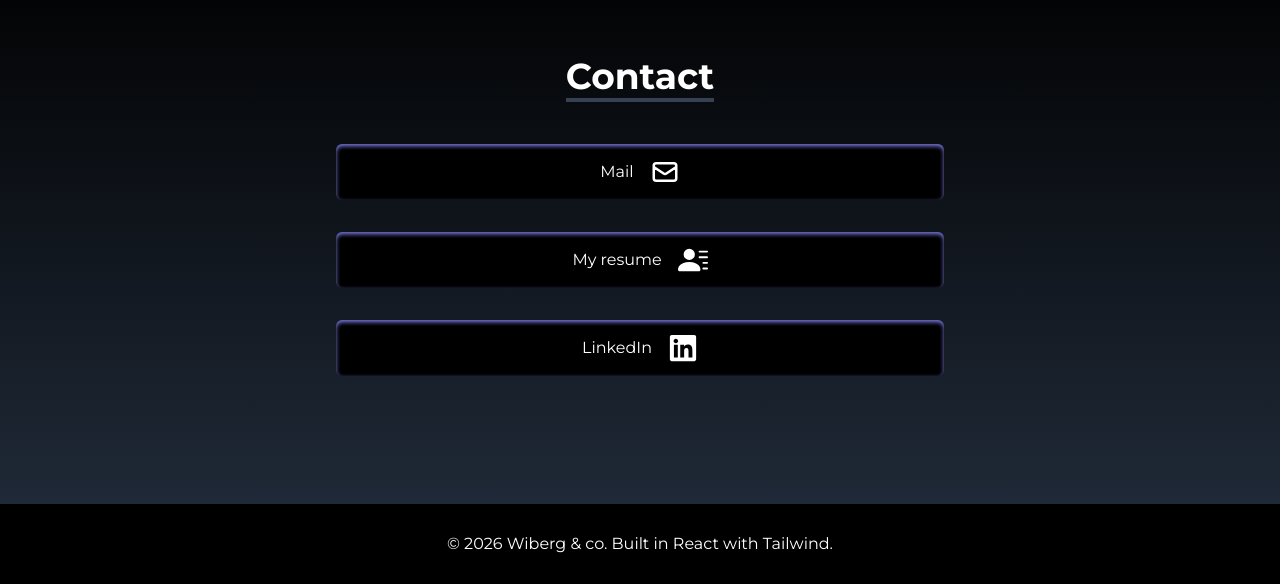
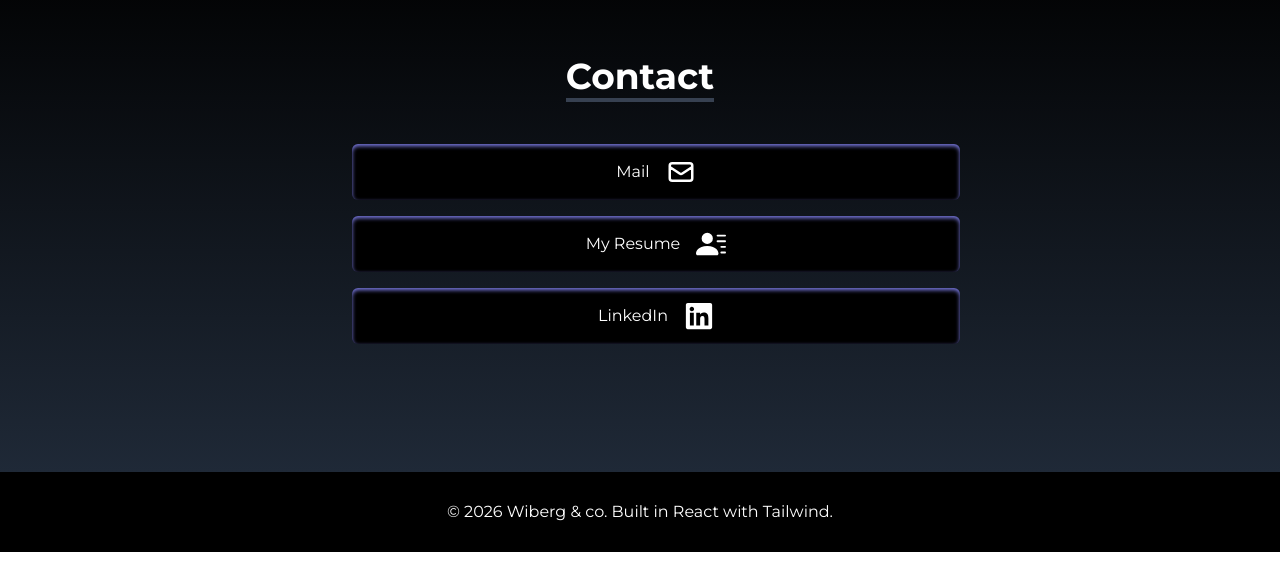
Before and after one commit to MatildaViberg/Portfolio, a React (Create React App) app: page / in a window 1280 px wide. Shown: the part 5218-5802 px from the top of the page. After the commit the page ends 5770 px from the top, so only its background shows below. Built offline with nearby package versions, Linux system fonts and the light colour scheme; a web font is replaced by a local one.

Commit message:
updated links modal

```diff
--- a/src/Components/Contact.jsx
+++ b/src/Components/Contact.jsx
@@ -1,34 +1,50 @@
-import React from "react";
+import React, { useState } from "react";
 import { FaLinkedin } from "react-icons/fa";
 import { HiOutlineMail } from "react-icons/hi";
 import { BsFillPersonLinesFill } from "react-icons/bs";
-
-
-
+import { FaTimes } from "react-icons/fa";
 
 export default function Contact() {
+  const [showModal, setShowModal] = useState(false);
+  const [copied, setCopied] = useState(false);
+
+  const copyEmail = async () => {
+    try {
+      await navigator.clipboard.writeText(
+        "matildawiberg93@gmail.com"
+      );
+
+      setCopied(true);
+
+      setTimeout(() => {
+        setCopied(false);
+      }, 2000);
+    } catch (error) {
+      console.error("Failed to copy email:", error);
+    }
+  };
+
   const links = [
-
     {
       id: 1,
+      type: "modal",
       child: (
         <>
           Mail <HiOutlineMail size={30} />
         </>
       ),
-      href: "mailto:matildawiberg93@gmail.com",
     },
     {
       id: 2,
       child: (
         <>
-          My resume <BsFillPersonLinesFill size={30} />
+          My Resume <BsFillPersonLinesFill size={30} />
         </>
       ),
-      href: "/CVMatildaViberg.pdf",
-      style: "rounded-br-md",
+      href: "/CV_Matilda_Viberg_English.pdf",
       target: "_blank",
       rel: "noopener noreferrer",
+      style: "rounded-br-md",
     },
     {
       id: 3,
@@ -38,44 +54,110 @@ export default function Contact() {
         </>
       ),
       href: "https://www.linkedin.com/in/matilda-viberg/",
+      target: "_blank",
+      rel: "noopener noreferrer",
       style: "rounded-tr-md",
     },
   ];
+
   return (
-    <section className="bg-gradient-to-b from-black to-gray-800 w-full text-white py-24" name="contact"
-
+    <section
+      className="bg-gradient-to-b from-black to-gray-800 w-full text-white py-24"
+      name="contact"
     >
-      <div className="max-w-screen-lg p-4 mx-auto flex flex-col justify-center items-center  md:w-1/2">
-
-        <div className="pb-8 ">
-          <p className="text-4xl text-white font-bold inline border-b-4 border-gray-700">Contact</p>
+      <div className="max-w-screen-lg p-4 mx-auto flex flex-col justify-center items-center md:w-1/2">
+        <div className="pb-8">
+          <p className="text-4xl font-bold inline border-b-4 border-gray-700">
+            Contact
+          </p>
         </div>
 
-
-        {links.map(({ id, child, href, style, download }) => (
+        <ul className="w-full">
+          {links.map(
+            ({
+              id,
+              child,
+              href,
+              style,
+              download,
+              target,
+              rel,
+              type,
+            }) => (
               <li
                 key={id}
-            className={
-              "flex justify-around shadow-inner shadow-[#7F7FEA] w-full h-14 px-4 m-4 rounded-md duration-300 bg-black" +
-              " " +
-              style
-            }
+                className={`flex justify-around shadow-inner shadow-[#7F7FEA]
+                  w-full h-14 px-4 m-4 rounded-md duration-300
+                  bg-black hover:scale-105 hover:bg-gray-900 ${style || ""
+                  }`}
               >
+                {type === "modal" ? (
+                  <button
+                    onClick={() => setShowModal(true)}
+                    className="flex justify-center gap-4 items-center w-full text-white"
+                  >
+                    {child}
+                  </button>
+                ) : (
                   <a
                     href={href}
+                    target={target}
+                    rel={rel}
+                    download={download}
                     className="flex justify-center gap-4 items-center w-full text-white"
-              download={download}
-              target="_blank"
-              rel="noreferrer"
                   >
                     {child}
                   </a>
+                )}
               </li>
-        ))}
-
-
+            )
+          )}
+        </ul>
       </div>
 
+      {/* Modal */}
+      {showModal && (
+        <div className="fixed inset-0 bg-black/70 flex items-center justify-center z-50">
+          <div className="relative bg-gray-900 p-8 rounded-xl shadow-lg w-11/12 max-w-md">
+            <h3 className="text-2xl font-bold mb-4">
+              Get in Touch
+            </h3>
+
+            <p className="text-gray-300 mb-4">
+              Feel free to reach out regarding opportunities,
+              collaborations, or questions.
+            </p>
+
+            <div className="bg-black border border-gray-700 rounded-md p-3 text-center mb-6">
+              matildawiberg93@gmail.com
+            </div>
+
+            <div className="flex flex-wrap gap-3 justify-center">
+              <button
+                onClick={copyEmail}
+                className="bg-[#7F7FEA] px-4 py-2 rounded-md hover:opacity-90 transition"
+              >
+                {copied ? "Copied!" : "Copy Email"}
+              </button>
+
+              <a
+                href="mailto:matildawiberg93@gmail.com"
+                className="bg-[#7F7FEA] px-4 py-2 rounded-md hover:opacity-70 transition"
+              >
+                Send Email
+              </a>
+
+              <button
+                onClick={() => setShowModal(false)}
+                className="absolute top-4 right-4 text-gray-400 hover:text-white hover:scale-110 transition"
+                aria-label="Close modal"
+              >
+                <FaTimes size={28} />
+              </button>
+            </div>
+          </div>
+        </div>
+      )}
     </section>
   );
-};
+}
--- a/src/Components/Sociallinks.jsx
+++ b/src/Components/Sociallinks.jsx
@@ -31,7 +31,7 @@ const SocialLinks = () => {
           Resume ↗ <BsFillPersonLinesFill size={30} />
         </>
       ),
-      href: "/CVMatildaViberg.pdf",
+      href: "/CV_Matilda_Viberg_English.pdf",
       style: "rounded-br-md",
       target: "_blank",
       rel: "noopener noreferrer",
```
Also changed, not shown: 1 other file (tests, documents, lock files or other folders). Lines whose indentation alone changed are shown as unchanged.
